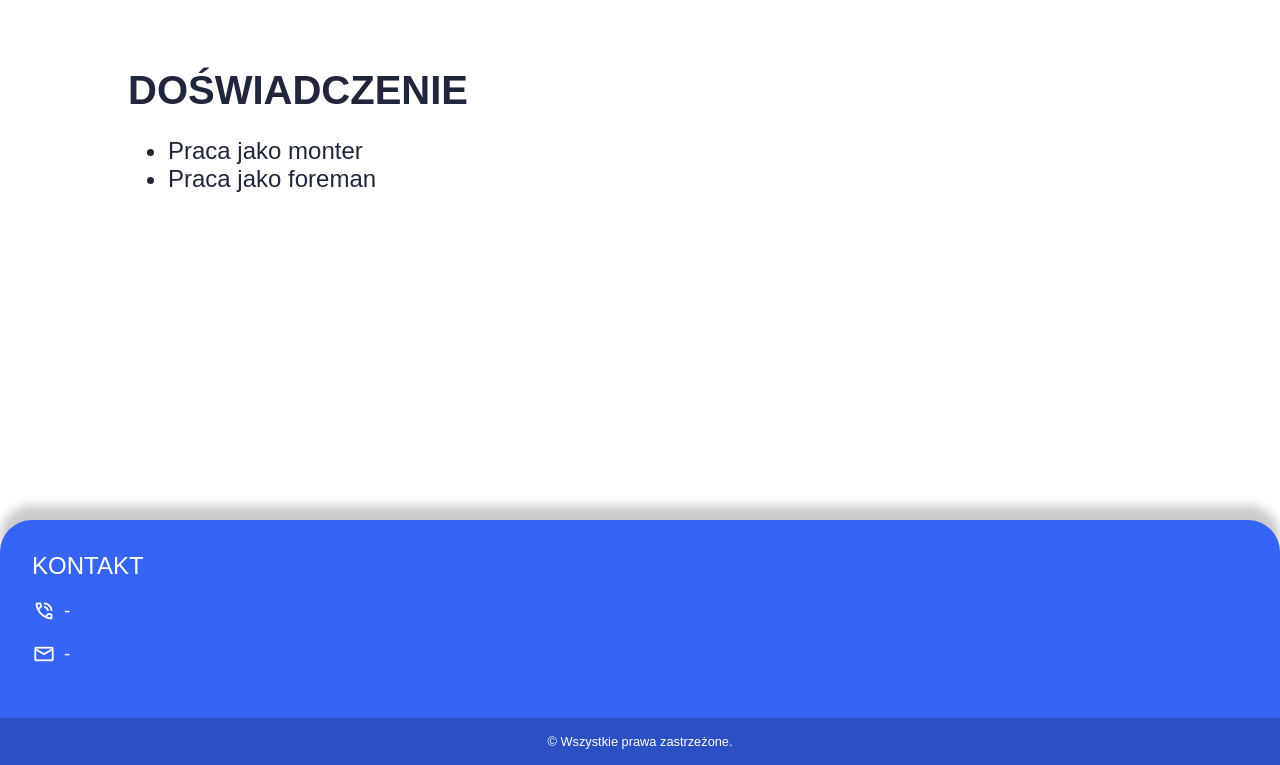
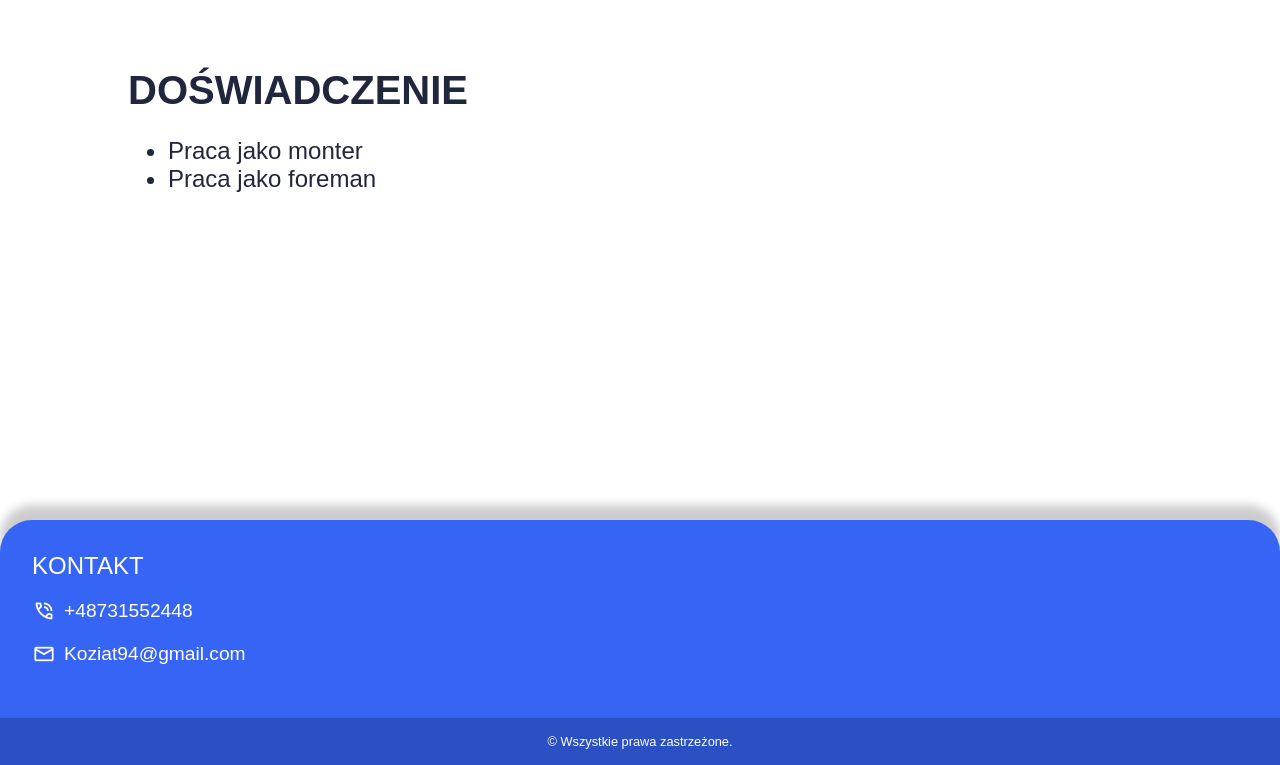
Before and after one commit to mikolajkerszka/dkstructures, a plain HTML site: page index.html in a window 1280 px wide. Shown: the part 1100-1865 px from the top of the page. Drawn offline with nearby package versions, Linux system fonts and the light colour scheme.

Commit message:
Update index.html

```diff
--- a/index.html
+++ b/index.html
@@ -77,8 +77,8 @@
         <div class="contact" id="contact">
             <div data-i18n="contact-title" class="c-title">KONTAKT</div>
             <div class="text">
-                <a href=""><p><span class="material-symbols-outlined">phone_in_talk</span>-</p></a>
-                <a href=""><p><span class="material-symbols-outlined">mail</span>-</p></a>
+                <a href=""><p><span class="material-symbols-outlined">phone_in_talk</span>+48731552448</p></a>
+                <a href=""><p><span class="material-symbols-outlined">mail</span>Koziat94@gmail.com</p></a>
             </div>
         </div>
         <div data-i18n="copyright" class="copyright">© Wszystkie prawa zastrzeżone.</div>
```
